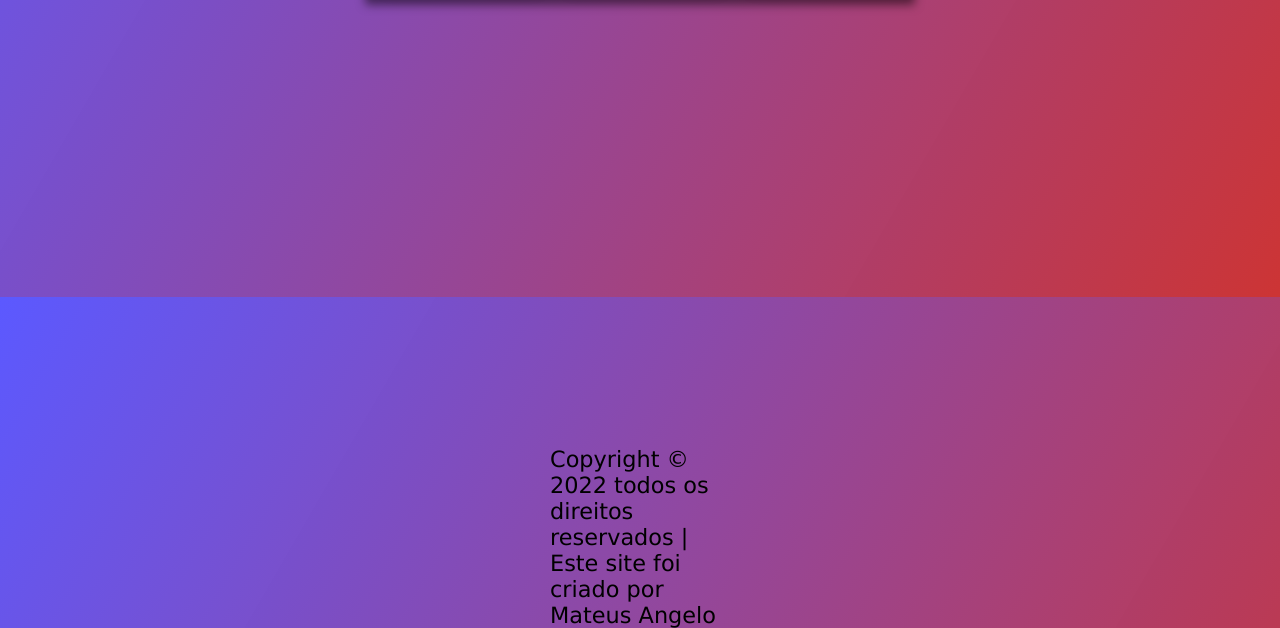
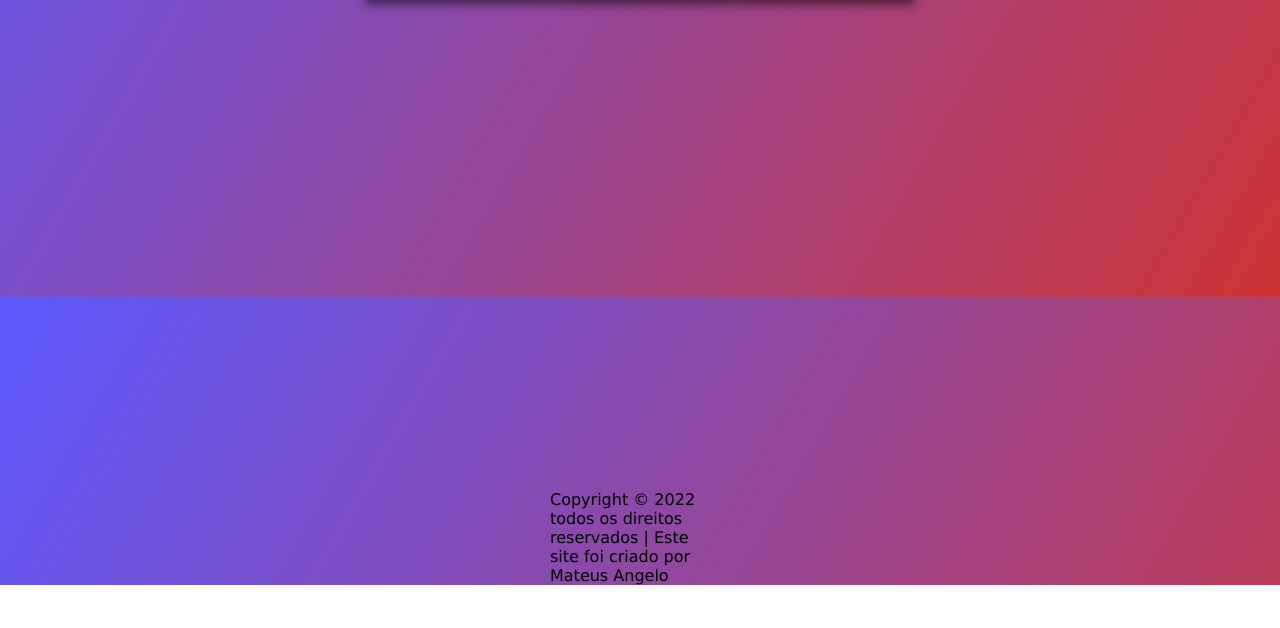
Before and after one commit to mateusnagelo/relogio-digital-js, a plain HTML site: page index.html in a window 1280 px wide. Shown: the part 503-1131 px from the top of the page. After the commit the page ends 1088 px from the top, so only its background shows below. Drawn offline with nearby package versions, Linux system fonts and the light colour scheme.

Commit message:
insert icon

```diff
--- a/css/style.css
+++ b/css/style.css
@@ -55,7 +55,7 @@ body {
 
 .container {
     font-family: Verdana, Geneva, Tahoma, sans-serif;
-    font-size: 1.4rem;
+    font-size: 1rem;
     display: flex;
     align-items: center;
     justify-content: center;
--- a/index.html
+++ b/index.html
@@ -7,6 +7,7 @@
     <meta name="viewport" content="width=device-width, initial-scale=1.0">
     <link rel="stylesheet" href="css/style.css">
     <title>Relógio Digital</title>
+    <link rel="icon" href="img/svg/icon-relo.svg">
 </head>
 
 <body>
```
Also changed, not shown: img/svg/icon-relo.svg (added).
